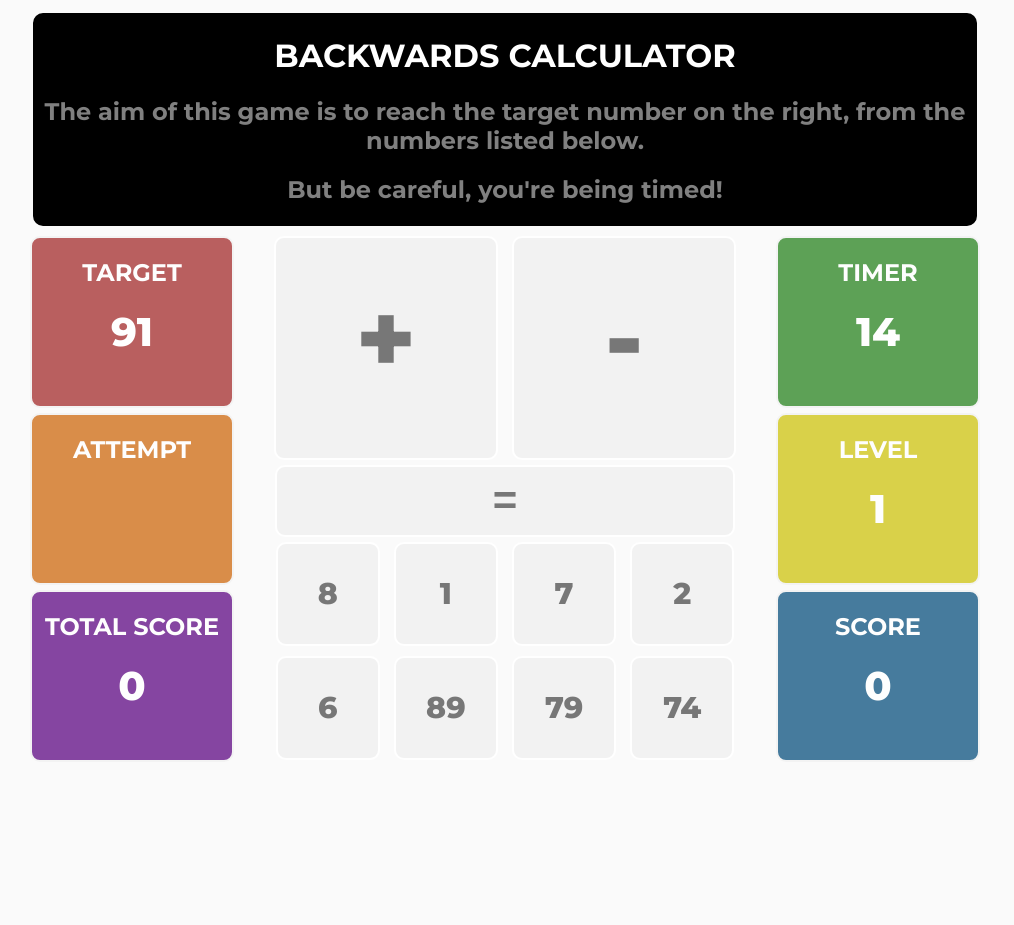
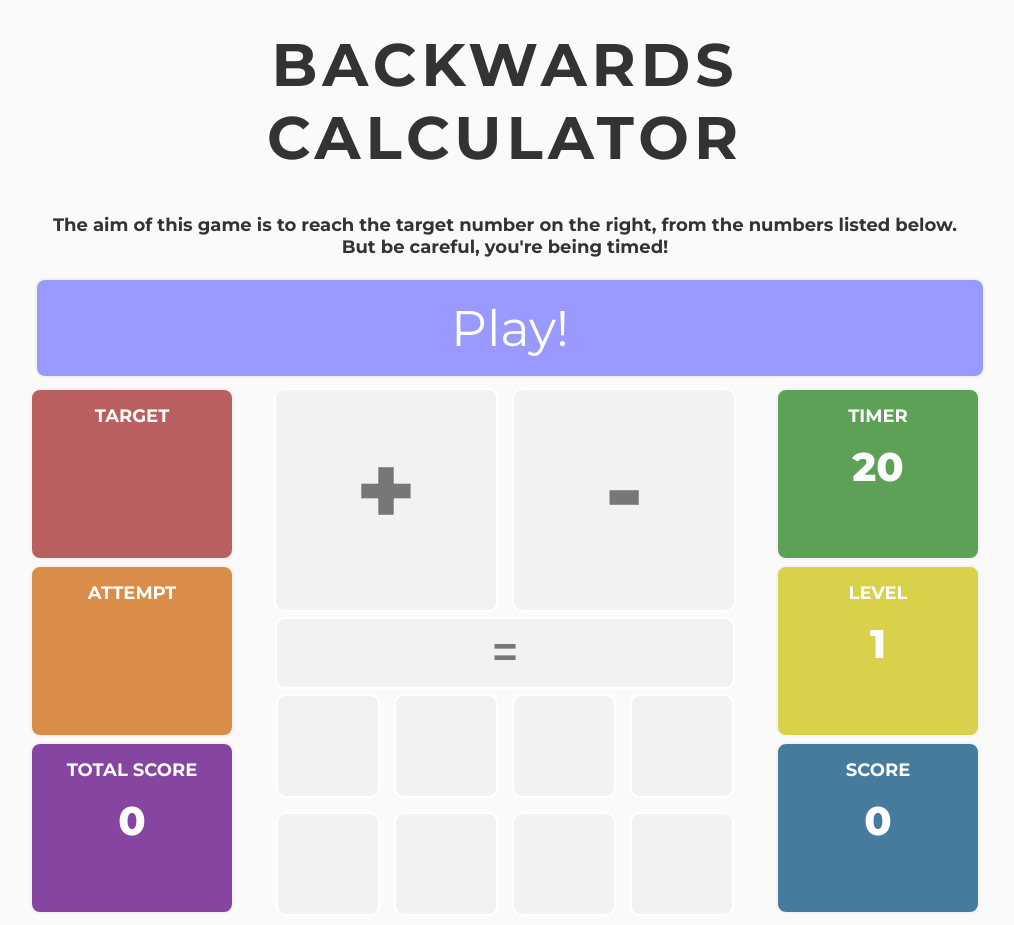
Before and after one commit to Mabakes/wdi-project-1, a PHP site: page / in a window 1280 px wide. Shown: the whole page, without its empty margins (135-1149 px from the left). Before the commit the page ends 760 px from the top, so only its background shows below. Run offline with PHP 8.4, Linux system fonts and the light colour scheme; some libraries are stand-ins or nearby versions.

Commit message:
nearly there

```diff
--- a/css/style.css
+++ b/css/style.css
@@ -9,11 +9,11 @@ body {
 header{
   width: 940px;
   display: inline-block;
-  border: 2px solid black;
+  /*border: 2px solid black;*/
   margin: 5px;
   border-radius: 10px;
-  background: black;
-  color: grey;
+  /*background: black;*/
+  color: #333;
 }
 
 ul{
@@ -22,7 +22,22 @@ ul{
 }
 
 h1 {
-  color: white;
+  color: #333;
+  font-size: 60px;
+  letter-spacing: 5px;
+  color: #333;
+  margin-top: 15px;
+  padding: 0;
+}
+
+h2 {
+  font-size: 18px;
+}
+
+.shader {
+  background: red;
+  width: 100px;
+  height: 100px;
 }
 
 p {
@@ -80,10 +95,10 @@ ul {
   padding: 10px 40px;
 }
 
-.eq:hover, .eq:active, .number:hover, .number:active, .operator:hover, .operator:active{
+.eq:hover, .eq:active, .number:hover, .number:active, .operator:hover, .operator:active, .play:hover, .play:active{
   /*color: white;*/
   /*background: black;*/
- background: #f5f5f5;
+  background: #9999ff;
   cursor: pointer;
 }
 
@@ -105,6 +120,18 @@ ul {
   opacity: .8;
 }
 
+.start{
+  height: 100px;
+  width: 950px;
+  border: 2px solid #f2f2f2;
+  margin-top: 5px;
+  border-radius: 10px;
+  color: white;
+  background: #9999ff;
+  font-family: 'Montserrat', sans-serif;
+  font-size: 50px;
+}
+
   .time             { background: #378B2E; }
   .target           { background: #AA3939; }
   .attempt          { background: #D1721E; }
--- a/index.html
+++ b/index.html
@@ -17,9 +17,8 @@
 <body>
   <header>
     <h1>BACKWARDS CALCULATOR</h1>
-    <h2>The aim of this game is to reach the target number on the right, from the numbers listed below.</h2>
-
-    <h2>But be careful, you're being timed!</h2>
+    <h2>The aim of this game is to reach the target number on the right, from the numbers listed below. But be careful, you're being timed!</h2>
+    <button class="start">Play!</button>
   </header>
   <div class="grid">
     <aside class="left">
@@ -31,14 +30,14 @@
         <h2>ATTEMPT</h2>
         <p><span class="attempt-num1"></span><span class="attempt-op"></span><span class="attempt-num2"></span><span class="playerSolution"></span></p>
       </div>
-      <div class="total_score">
+      <div class="total_score animated">
         <h2>TOTAL SCORE</h2>
         <p><span class="total">0</span></p>
       </div>
     </aside>
     <ul>
-      <li class="operator" id="op-1" value="+">+</li>
-      <li class="operator" id="op-2" value="-">-</li>
+      <li class="operator animated" id="op-1" value="+">+</li>
+      <li class="operator animated" id="op-2" value="-">-</li>
       <br>
       <button type="button" name="button" class="eq">=</button>
       <br>
@@ -53,7 +52,7 @@
       <li class="number" id="id-8" value=""></li>
     </ul>
     <aside class="right">
-      <div class="time">
+      <div class="time animated">
         <h2>TIMER</h2>
         <p class = "value">20</p>
         <br>
--- a/js/app.js
+++ b/js/app.js
@@ -24,15 +24,18 @@ Game.init = function () {
   Game.countdown       = 21;
   Game.lev             = 1;
   Game.total           = $('.total');
+  Game.start           = $('.start');
 
   // Start off by resetting the game
-  Game.reset();
-
-  Game.clock = setInterval(Game.timer, 1000);
-
   // Setup eventListeners
   Game.$eq.on('click', Game.playerSolution);
   Game.$list.on('click', Game.playerEquation);
+  Game.start.on('click', Game.startGame);
+};
+
+Game.startGame = function() {
+  Game.reset();
+  Game.clock = setInterval(Game.timer, 1000);
 };
 
 // Reset all the conditions
@@ -114,12 +117,14 @@ Game.timer = function(){
 
 Game.timerDone = function(){
   console.log('done');
+  Game.animation('.time', 'shake');
   Game.levelUp();
   Game.score = 0;
   Game.reset();
 };
 
 Game.levelUp = function(){
+  Game.animation('.total_score', 'flash');
   Game.totalScore = Game.totalScore + Game.score;
   Game.total.html(Game.totalScore);
   Game.score = 0;
@@ -147,6 +152,7 @@ Game.playerEquation = function(){
   } else {
     Game.operator = $(this).text();
     Game.$attemptop.html(' '+Game.operator+' ');
+    Game.animation('.operator', 'pulse');
   }
 };
 
@@ -167,7 +173,7 @@ Game.match = function(){
     Game.animation('.scoreboard_score', 'tada');
     // Game.score();
   } else {
-    Game.score--;
+    Game.init();
   }
   Game.reset();
 };
```
Lines whose indentation alone changed are shown as unchanged.
